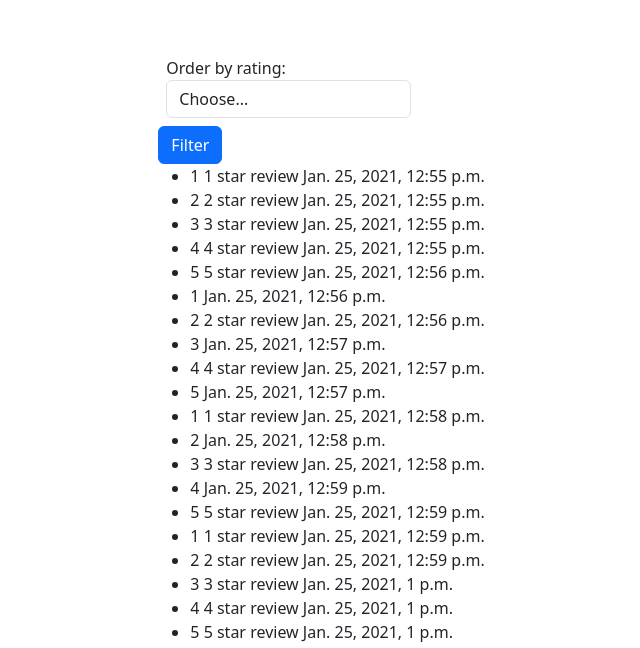
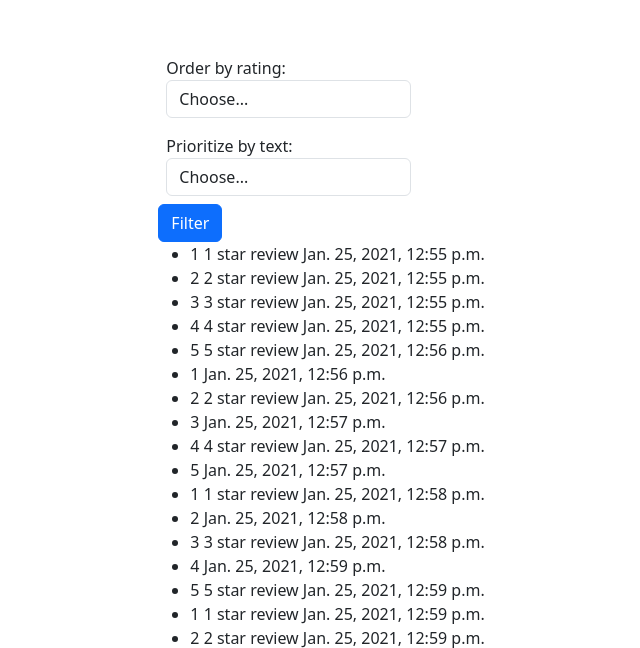
Before and after one commit to akovacheva/filterReview, a Django app: page /review/ in a window 1280 px wide. Shown: the part 101-749 px from the top of the page, without its empty margins (91-731 px from the left). Run offline with Django 4.2, Linux system fonts and the light colour scheme; data comes from the database, SQL or seed files in the repository; both versions use the stored data as it was after the commit.

Commit message:
prioritize by text

```diff
--- a/FillteringApp/views.py
+++ b/FillteringApp/views.py
@@ -1,23 +1,26 @@
+from django.db.models import Q
 from django.shortcuts import render
-
-# Create your views here.
 from FillteringApp.models import Review
-
 
 def ReviewFilterView(request):
     qs = Review.objects.all()
+
     rs = Review.objects.values_list('rating').distinct()
     numbers = [r[0] for r in rs]
 
-    rating_query =  request.GET.get("rating")
-    reviewText_query = request.GET.get("reviewText")
+    rating_query = request.GET.get("rating")
+    prioritize_text_query = request.GET.get("Prioritizebytext")
 
     if rating_query != '' and rating_query is not None:
         qs = qs.filter(rating=rating_query)
-    if reviewText_query != '' and reviewText_query is not None:
-        qs = qs.filter(reviewText=reviewText_query)
+
+    if prioritize_text_query == "Yes":
+        qs = qs.filter(Q(reviewText__isnull=False) & ~Q(reviewText='')).order_by('-reviewText', '-rating')
+
+
     context = {
         'queryset': qs,
-        'ratingset': numbers
+        'ratingset': numbers,
+        'prioritize_text_query': prioritize_text_query
     }
     return render(request, "review_form.html", context)
--- a/templates/review_form.html
+++ b/templates/review_form.html
@@ -96,28 +96,35 @@
 
       <form method="GET"action=".">
 {% csrf_token %}
+
     <div class="form-group col-md-4 p-2">
       <label for="inputState">Order by rating: </label>
       <select id="inputState" class="form-control" name="rating">
         <option selected>Choose...</option>
 
             {% for rating in ratingset %}
+
                 <option value="{{ rating }}">{{ rating }}</option>
             {% endfor %}
+
 
       </select>
     </div>
 
 {#          <div class="form-group col-md-4 p-2">#}
 {#      <label for="inputState">Minimum rating:</label>#}
+{# <select name="min_rating" id="min_rating">#}
+{#        <option value="">All ratings</option>#}
+{#        {% for rating in myrange%}#}
+{#    <option value="{{ rating }}" {% if rating == min_rating %}selected{% endif %}>{{ rating }} stars</option>#}
+{#{% endfor %}#}
+{#    </select>#}
 {#        <select id="inputState" class="form-control" name="rating">#}
 {#        <option selected>Choose...</option>#}
 {##}
-{#            {% for rating in queryset %}#}
-{#                {% if rating.rating == 5 %}#}
-{#                <option value="Highest rating">{{ "Highest rating" }}</option>#}
-{#                {% endif %}#}
-{#            {% endfor %}#}
+{#        {% for rating in myrange%}#}
+{#        <option value="{{ rating }}" {% if rating == min_rating %}selected{% endif %}>{{ rating }} stars</option>#}
+{#        {% endfor %}#}
 {##}
 {#      </select>#}
 {#    </div>#}
@@ -130,20 +137,16 @@
 {#      </select>#}
 {#    </div>#}
 
-{#          <div class="form-group col-md-4 p-2">#}
-{#      <label for="inputState">Prioritize by text: </label>#}
-{#      <select id="inputState" class="form-control" name="reviewText">#}
-{#        <option selected>Choose...</option>#}
-{##}
-{#              {% for post in queryset %}#}
-{#                  {% if post.reviewText != ""  %}#}
-{#              <option value="{{ post.pk }}">Yes</option>#}
-{#                  {% else %}#}
-{#                  <option value="{{ post.pk }}">No</option>#}
-{#                  {% endif %}#}
-{#              {% endfor %}#}
-{#      </select>#}
-{#    </div>#}
+          <div class="form-group col-md-4 p-2">
+      <label for="Prioritizebytext">Prioritize by text:</label>
+      <select class="form-control"  name="Prioritizebytext">
+             <option selected>Choose...</option>
+        <option value="Yes" {% if prioritize_text_query == "Yes" %}selected{% endif %}>Yes</option>
+        <option value="No" {% if prioritize_text_query == "No" %}selected{% endif %}>No</option>
+
+      </select>
+
+    </div>
 
       <button type="submit" class="btn btn-primary">Filter</button>
       </form>
@@ -164,6 +167,9 @@
 
 
 
+
+
+
       <footer class="pt-5 my-5 text-muted border-top">
     Created by Ana Kovacheva &middot; &copy; 2023 March
   </footer>
```
Also changed, not shown: db.sqlite3.
